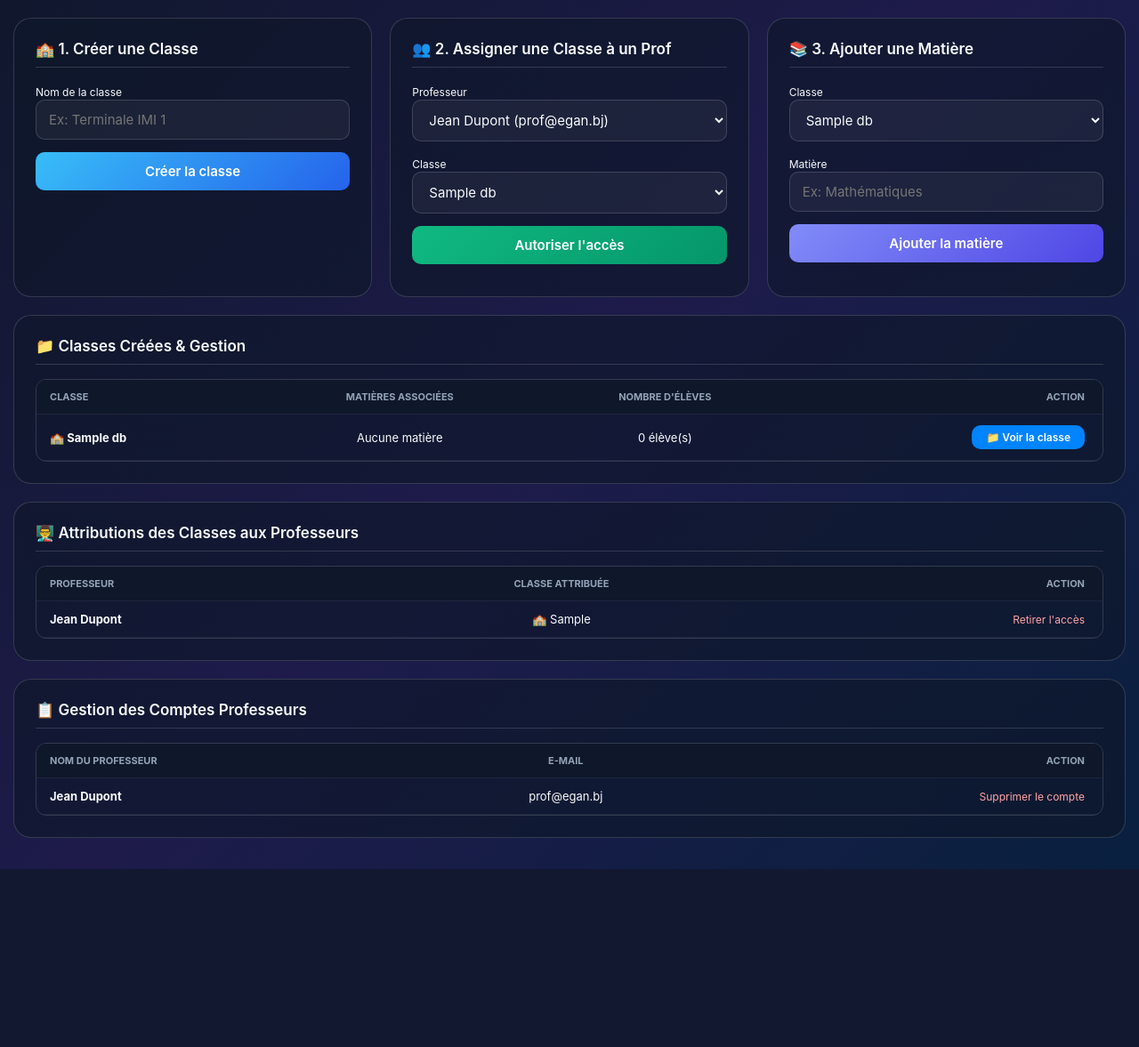
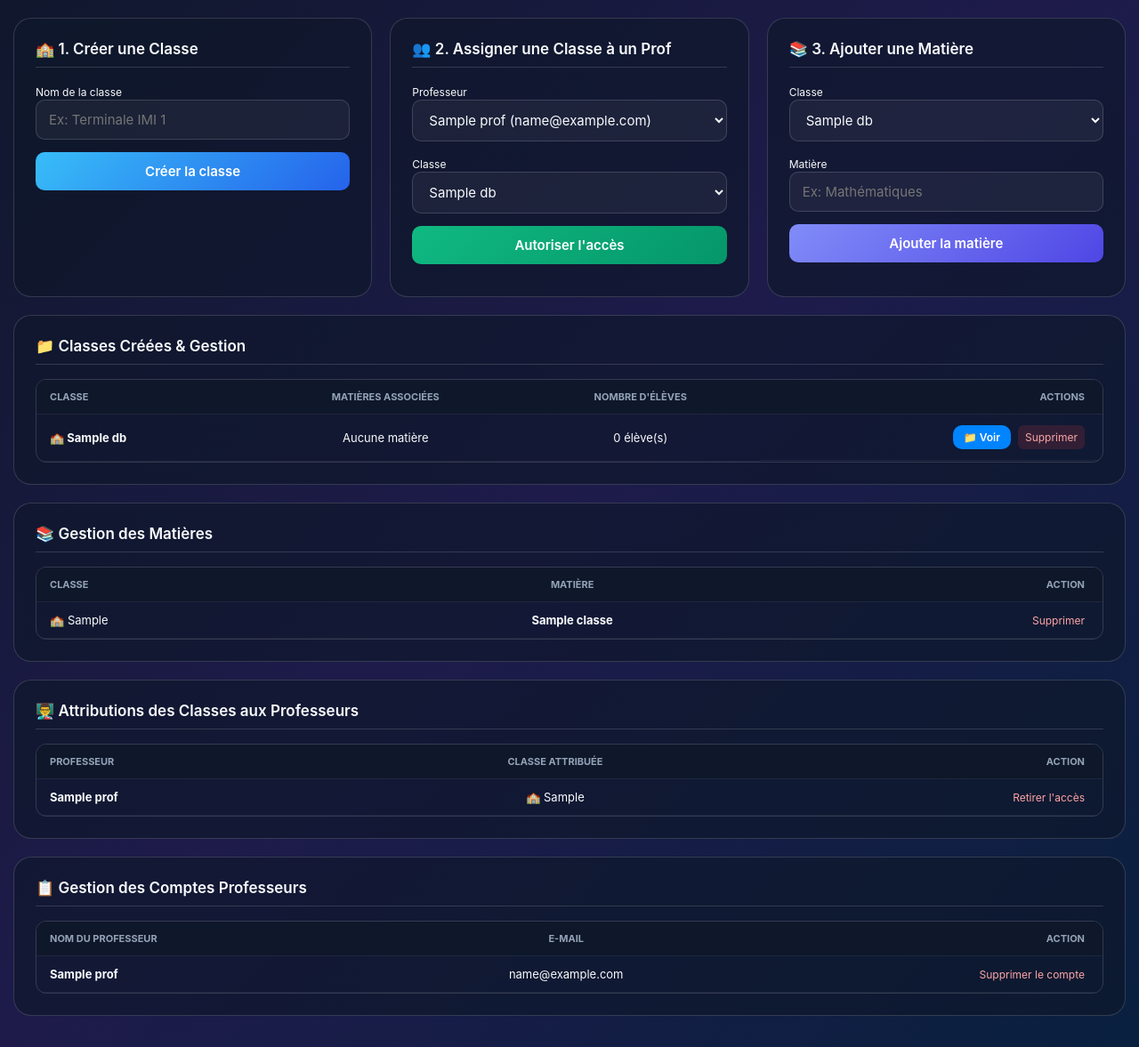
Before and after one commit to fresneluchiha-oss/class-master-imi, a Flask app: page / in a window 1280 px wide. Shown: the part 91-1268 px from the top of the page at 89% size. Before the commit the page ends 1068 px from the top, so only its background shows below. Run offline with Flask 3, Linux system fonts and the light colour scheme; the visitor is signed in with stand-in values (Sample User, id 1); data comes from the database, SQL or seed files in the repository; both versions use the stored data as it was after the commit; tables that the repository leaves empty hold one stand-in row (values such as "Sample post").

Commit message:
Add files via upload

```diff
--- a/app.py
+++ b/app.py
@@ -75,12 +75,7 @@ def init_db():
         conn.execute('INSERT INTO config (cle, valeur) VALUES (?, ?)', ('admin_code', 'admin123'))
         conn.commit()
 
-    prof_existe = conn.execute('SELECT * FROM profs WHERE email = ?', ('prof@egan.bj',)).fetchone()
-    if not prof_existe:
-        mot_de_passe_chiffre = generate_password_hash('prof123')
-        conn.execute('INSERT INTO profs (email, mot_de_passe, nom) VALUES (?, ?, ?)',
-                     ('prof@egan.bj', mot_de_passe_chiffre, 'Jean Dupont'))
-        conn.commit()
+    # Le professeur par défaut "Jean Dupont" a été supprimé d'ici.
 
     conn.close()
 
@@ -502,10 +497,34 @@ def admin_delete_prof(id):
 
     return redirect(url_for('index', view='admin_space'))
 
+@app.route('/admin_delete_matiere/<int:id>')
+def admin_delete_matiere(id):
+    if not session.get('is_admin'):
+        return redirect(url_for('index', view='admin_login'))
+
+    conn = get_db_connection()
+    conn.execute('DELETE FROM matieres_classes WHERE id = ?', (id,))
+    conn.commit()
+    conn.close()
+    return redirect(url_for('index', view='admin_space'))
+
+@app.route('/admin_delete_classe/<string:nom_classe>')
+def admin_delete_classe(nom_classe):
+    if not session.get('is_admin'):
+        return redirect(url_for('index', view='admin_login'))
+
+    conn = get_db_connection()
+    conn.execute('DELETE FROM classes_db WHERE nom_classe = ?', (nom_classe,))
+    conn.execute('DELETE FROM matieres_classes WHERE classe = ?', (nom_classe,))
+    conn.execute('DELETE FROM eleves WHERE classe = ?', (nom_classe,))
+    conn.execute('DELETE FROM prof_classes WHERE classe = ?', (nom_classe,))
+    conn.commit()
+    conn.close()
+    return redirect(url_for('index', view='admin_space'))
+
 @app.route('/logout')
 def logout():
     session.clear()
     return redirect(url_for('index'))
-
 if __name__ == '__main__':
     app.run(debug=True)
--- a/templates/index.html
+++ b/templates/index.html
@@ -134,7 +134,6 @@
                 padding: 20px;
             }
 
-            /* Forcer les cartes d'administration en colonne unique */
             .dashboard-wrapper div[style*="grid-template-columns"] {
                 display: flex !important;
                 flex-direction: column !important;
@@ -211,7 +210,7 @@
             if (messageCustom) {
                 document.getElementById('modalText').innerText = messageCustom;
             } else {
-                document.getElementById('modalText').innerText = "Voulez-vous retirer l'accès de ce professeur à cette classe ?";
+                document.getElementById('modalText').innerText = "Voulez-vous effectuer cette suppression ?";
             }
             document.getElementById('modalOverlay').classList.add('active');
         }
@@ -239,12 +238,11 @@
             fenetre.print();
         }
 
-        // Fonction de scannage des notes (caméra / fichier)
         function declencherScan() {
             const fileInput = document.createElement('input');
             fileInput.type = 'file';
             fileInput.accept = 'image/*';
-            fileInput.capture = 'environment'; // Ouvre la caméra sur mobile si possible
+            fileInput.capture = 'environment';
 
             fileInput.onchange = e => {
                 const file = e.target.files[0];
@@ -344,7 +342,7 @@
                 </div>
             </div>
 
-            <!-- TABLEAU DES CLASSES CRÉÉES -->
+            <!-- TABLEAU DES CLASSES CRÉÉES ET GESTION DES SUPPRESSIONS DE CLASSES -->
             <div class="card">
                 <h3>📁 Classes Créées & Gestion</h3>
                 <div class="table-container">
@@ -354,7 +352,7 @@
                                 <th>Classe</th>
                                 <th>Matières associées</th>
                                 <th>Nombre d'élèves</th>
-                                <th style="text-align: right; padding-right: 20px;">Action</th>
+                                <th style="text-align: right; padding-right: 20px;">Actions</th>
                             </tr>
                         </thead>
                         <tbody>
@@ -371,12 +369,42 @@
                                         {% for e in tous_eleves if e.classe == c %}{% set count_eleves.val = count_eleves.val + 1 %}{% endfor %}
                                         {{ count_eleves.val }} élève(s)
                                     </td>
-                                    <td style="text-align: right; padding-right: 20px;">
-                                        <a href="/?view=admin_classe_detail&classe={{ c }}" class="btn-alt" style="width: auto; padding: 6px 16px; margin-bottom: 0; font-size: 12px; background: #0084ff; color: white; border: none; display: inline-block;">📁 Voir la classe</a>
+                                    <td style="text-align: right; padding-right: 20px; display: flex; gap: 8px; justify-content: flex-end; align-items: center;">
+                                        <a href="/?view=admin_classe_detail&classe={{ c }}" class="btn-alt" style="width: auto; padding: 6px 12px; margin-bottom: 0; font-size: 12px; background: #0084ff; color: white; border: none; display: inline-block;">📁 Voir</a>
+                                        <a href="/admin_delete_classe/{{ c }}" style="color: #fca5a5; text-decoration: none; font-size: 12px; padding: 6px 8px; background: rgba(239, 68, 68, 0.15); border-radius: 6px;" onclick="confirmerSuppression(event, this.href, 'Voulez-vous supprimer cette classe ainsi que tous ses élèves et matières associés ?')">Supprimer</a>
                                     </td>
                                 </tr>
                             {% else %}
                                 <tr><td colspan="4" style="text-align: center; opacity: 0.5; padding: 20px;">Aucune classe créée pour le moment.</td></tr>
+                            {% endfor %}
+                        </tbody>
+                    </table>
+                </div>
+            </div>
+
+            <!-- TABLEAU DE GESTION DES MATIÈRES (AJOUT DE LA SUPPRESSION) -->
+            <div class="card" style="margin-top: 20px;">
+                <h3>📚 Gestion des Matières</h3>
+                <div class="table-container">
+                    <table>
+                        <thead>
+                            <tr>
+                                <th>Classe</th>
+                                <th>Matière</th>
+                                <th style="text-align: right; padding-right: 20px;">Action</th>
+                            </tr>
+                        </thead>
+                        <tbody>
+                            {% for m in toutes_matieres %}
+                                <tr>
+                                    <td>🏫 {{ m.classe }}</td>
+                                    <td><strong>{{ m.nom_matiere }}</strong></td>
+                                    <td style="text-align: right; padding-right: 20px;">
+                                        <a href="/admin_delete_matiere/{{ m.id }}" style="color: #fca5a5; text-decoration: none; font-size: 12px;" onclick="confirmerSuppression(event, this.href, 'Voulez-vous supprimer cette matière ?')">Supprimer</a>
+                                    </td>
+                                </tr>
+                            {% else %}
+                                <tr><td colspan="3" style="text-align: center; opacity: 0.5; padding: 20px;">Aucune matière enregistrée.</td></tr>
                             {% endfor %}
                         </tbody>
                     </table>
@@ -596,7 +624,6 @@
                         </table>
                     </div>
                     {% if classes %}
-                    <!-- Boutons Enregistrer et Scanner côte à côte -->
                     <div style="display: flex; gap: 15px; margin-top: 20px; align-items: center; flex-wrap: wrap;">
                         <button type="submit" class="btn-main" style="max-width: 250px; margin-bottom: 0;">💾 Enregistrer les notes</button>
                         <button type="button" onclick="declencherScan()" class="btn-main" style="max-width: 250px; margin-bottom: 0; background: linear-gradient(135deg, #10b981 0%, #059669 100%);">📸 Scanner Notes</button>
```
Also changed, not shown: egan_database.db.
